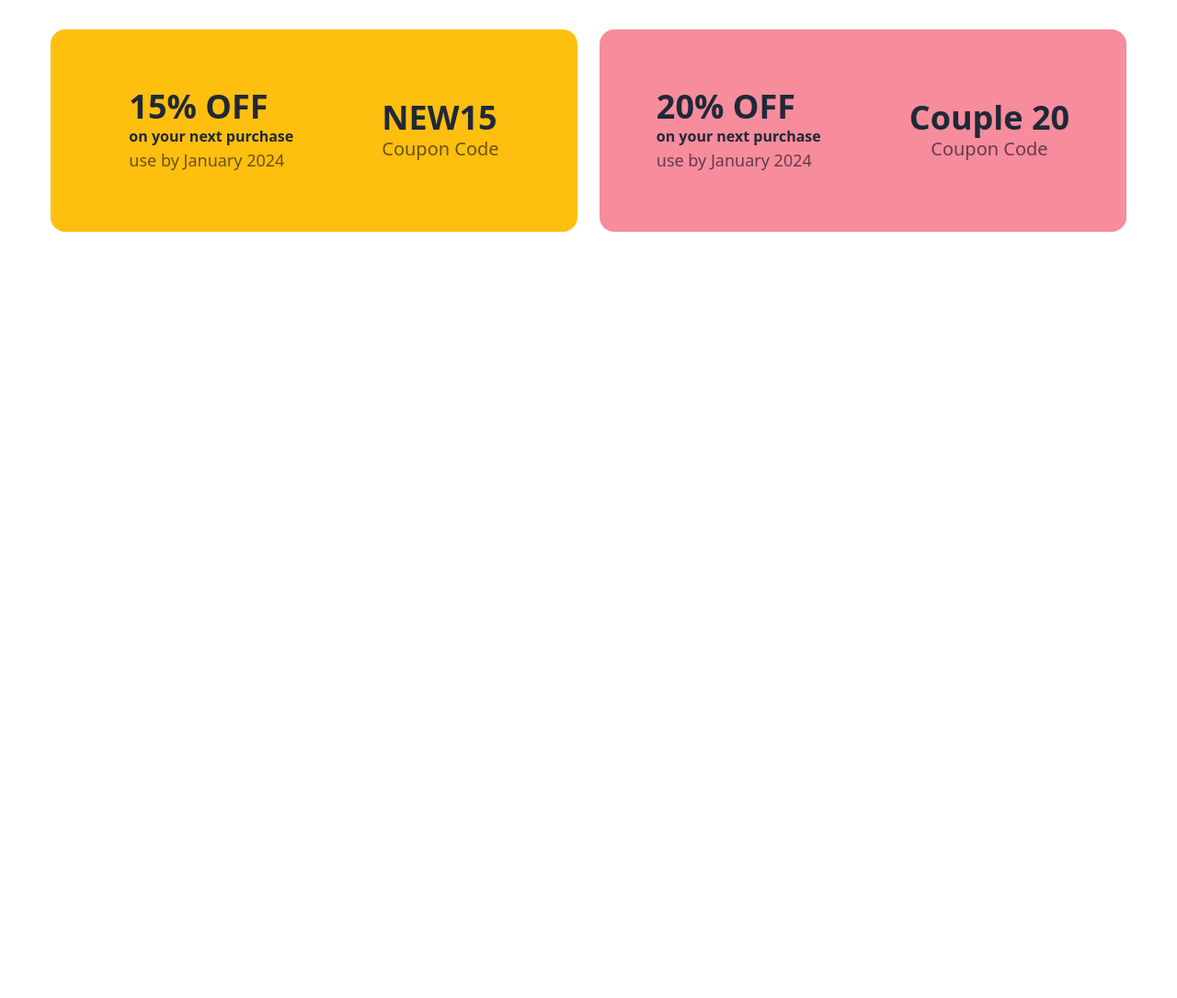
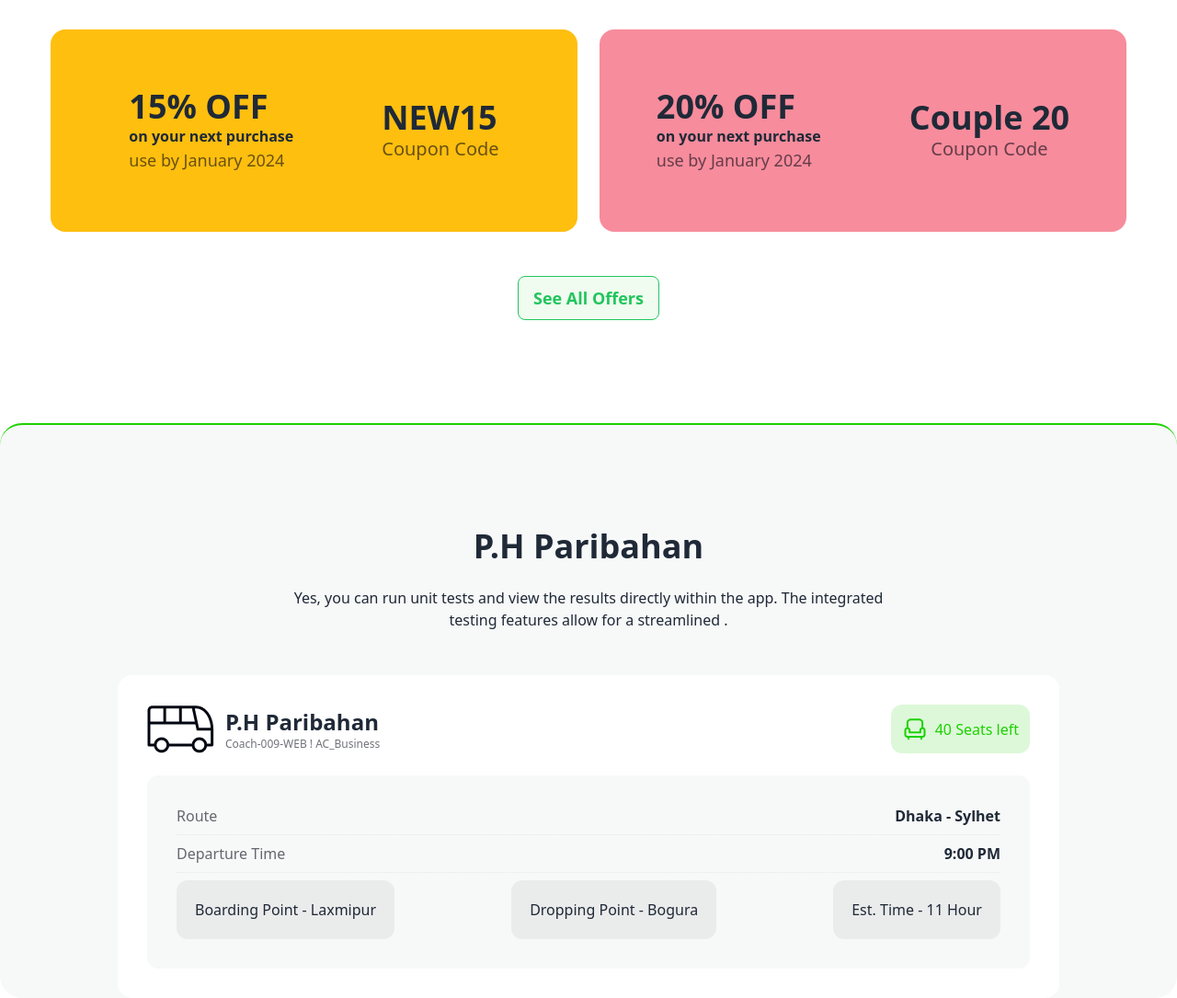
Before and after one commit to minhajhasan-dev/B9A5-smart-ticketing, a plain HTML site: page index.html in a window 1280 px wide. Shown: the part 822-1907 px from the top of the page at 92% size. Before the commit the page ends 1122 px from the top, so only its background shows below. Drawn offline with nearby package versions, Linux system fonts and the light colour scheme.

Commit message:
working on PH paribahan section

```diff
--- a/index.html
+++ b/index.html
@@ -103,7 +103,7 @@
         <!-- offers div -->
         <div class="flex flex-col md:flex-row gap-6 my-12 justify-center">
           <div
-            class="md:w-[573px] md:h-[220px] bg-[#FFBF0F] rounded-2xl flex  flex-col md:flex-row gap-12 md:gap-24 justify-center items-center"
+            class="md:w-[573px] md:h-[220px] bg-[#FFBF0F] rounded-2xl flex flex-col md:flex-row gap-12 md:gap-24 justify-center items-center"
           >
             <div>
               <h1 class="text-4xl font-bold">15% OFF</h1>
@@ -116,7 +116,7 @@
             </div>
           </div>
           <div
-            class="md:w-[573px] md:h-[220px] bg-[#F78C9C] rounded-2xl flex  flex-col md:flex-row gap-12 md:gap-24 justify-center items-center"
+            class="md:w-[573px] md:h-[220px] bg-[#F78C9C] rounded-2xl flex flex-col md:flex-row gap-12 md:gap-24 justify-center items-center"
           >
             <div>
               <h1 class="text-4xl font-bold">20% OFF</h1>
@@ -129,6 +129,71 @@
             </div>
           </div>
         </div>
+        <!-- see all offer button  -->
+        <div class="flex justify-center mb-28">
+          <button
+            class="btn border-[1px solid #1dd10066] btn-outline text-green-500 bg-[#1dd10010] text-lg hover:bg-[#1dd10020] hover:text-green-600"
+          >
+            See All Offers
+          </button>
+        </div>
+      </div>
+      <!-- P.H Paribahan section  -->
+      <div
+        class="border-[#1DD100] flex flex-col items-center border-t-2 rounded-3xl bg-[#F7F8F8]"
+      >
+        <h1 class="text-4xl text-center font-bold mt-28 mb-6">P.H Paribahan</h1>
+        <p class="mb-12 text-center max-w-2xl">
+          Yes, you can run unit tests and view the results directly within the
+          app. The integrated testing features allow for a streamlined .
+        </p>
+        <!-- seating section starts here  -->
+        <!-- part 1  -->
+        <div class="w-[80%] bg-white p-8 rounded-2xl">
+          <div>
+            <!-- paribahan info and seat left info  -->
+            <div class="flex justify-between mb-6">
+              <div class="flex items-center gap-3">
+                <img src="./images/bus-logo.png" alt="" />
+                <div>
+                  <h1 class="text-2xl font-bold">P.H Paribahan</h1>
+                  <p class="text-xs text-[#03071291]">
+                    Coach-009-WEB ! AC_Business
+                  </p>
+                </div>
+              </div>
+              <div
+                class="flex gap-2 items-center bg-[#1DD10026] rounded-xl p-3"
+              >
+                <img class="" src="./images/seat-green.png" alt="" />
+                <p class="text-[#1DD100]">
+                  <span id="seat-left">40</span> Seats left
+                </p>
+              </div>
+            </div>
+            <!-- departure info  -->
+            <div class="bg-[#F7F8F8] p-8 rounded-xl">
+              <div class="flex justify-between">
+                <p class="text-[#03071299]">Route</p>
+                <p class="font-semibold">Dhaka - Sylhet</p>
+              </div>
+              <hr class="border-dotted my-2"></hr>
+              <div class="flex justify-between">
+                <p class="text-[#03071299]">Departure Time</p>
+                <p class="font-semibold">9:00 PM</p>
+              </div>
+              <hr class="border-dotted my-2"></hr>
+              <!-- more info -->
+              <div class="flex justify-between">
+                <div class="p-5 bg-[#0307120D] rounded-xl"><p>Boarding Point - Laxmipur</p></div>
+                <div class="p-5 bg-[#0307120D] rounded-xl"><p>Dropping Point - Bogura</p></div>
+                <div class="p-5 bg-[#0307120D] rounded-xl"><p>Est. Time - 11 Hour</p></div>
+              </div>
+            </div>
+          </div>
+          <!-- 550 tk section  -->
+          <div></div>
+        </div>
       </div>
     </main>
     <script src="./scripts/app.js"></script>
```
